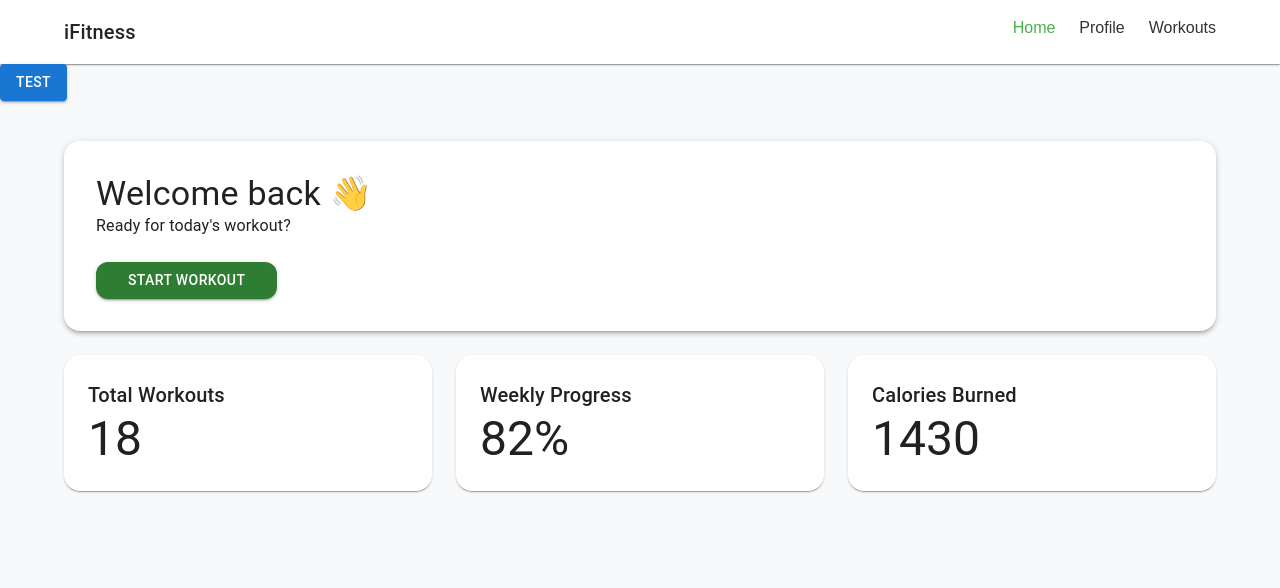
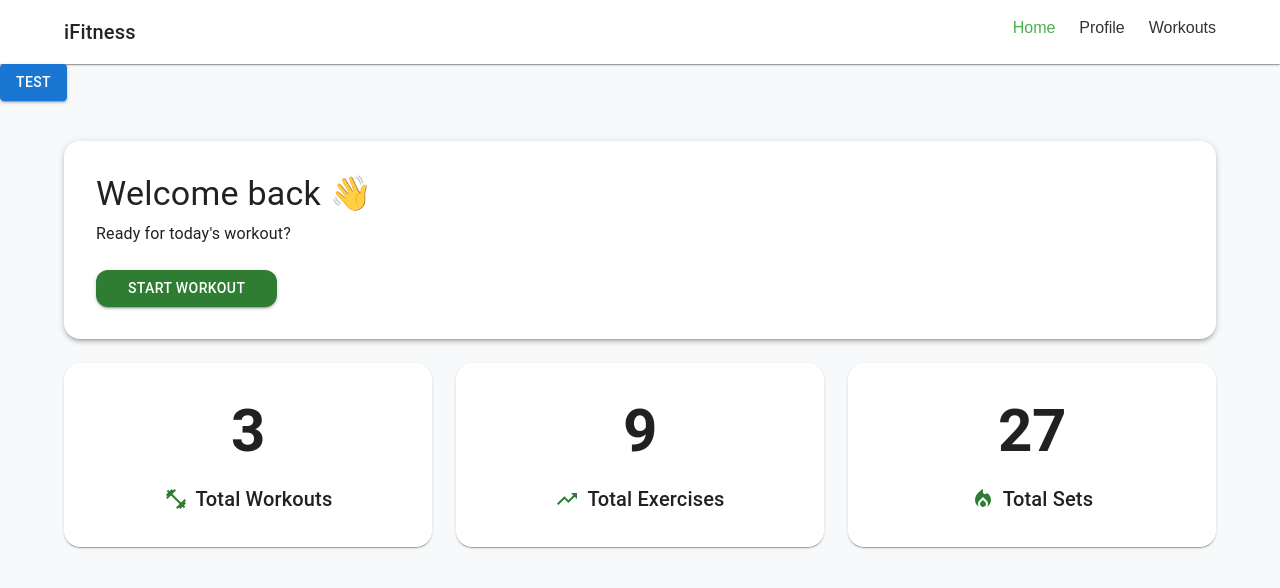
Before and after one commit to Kiankayan/IFitness-School-Project, a React (Vite) app: page / in a window 1280 px wide. Shown: the top 588 px of the page. Built offline with nearby package versions, Linux system fonts and the light colour scheme.

Commit message:
added StatCard.tsx

```diff
--- a/src/pages/Home.tsx
+++ b/src/pages/Home.tsx
@@ -1,6 +1,37 @@
-import { Container, Typography, Paper, Button, Grid } from "@mui/material";
+import { useEffect, useState } from "react";
+
+import { Container, Typography, Paper, Button } from "@mui/material";
+import Grid from "@mui/material/Grid";
+
+import FitnessCenterIcon from "@mui/icons-material/FitnessCenter";
+import TrendingUpIcon from "@mui/icons-material/TrendingUp";
+import LocalFireDepartmentIcon from "@mui/icons-material/LocalFireDepartment";
+
+import { getWorkouts } from "../services/fakeWorkoutService";
+import type { Workout } from "../types/types";
 
 function Home() {
+  const [workouts, setWorkouts] = useState<Workout[]>([]);
+
+  useEffect(() => {
+    setWorkouts(getWorkouts());
+  }, []);
+
+  const totalExercises = workouts.reduce(
+    (total, workout) => total + workout.exercises.length,
+    0,
+  );
+
+  const totalSets = workouts.reduce(
+    (total, workout) =>
+      total +
+      workout.exercises.reduce(
+        (exerciseTotal, exercise) => exerciseTotal + exercise.sets.length,
+        0,
+      ),
+    0,
+  );
+
   return (
     <Container>
       <Paper
@@ -13,7 +44,9 @@ function Home() {
       >
         <Typography variant="h4">Welcome back 👋</Typography>
 
-        <Typography variant="body1">Ready for today's workout?</Typography>
+        <Typography variant="body1" sx={{ mt: 1 }}>
+          Ready for today's workout?
+        </Typography>
 
         <Button
           variant="contained"
@@ -32,39 +65,102 @@ function Home() {
         <Grid size={{ xs: 12, md: 4 }}>
           <Paper
             sx={{
-              p: 3,
+              p: 4,
               borderRadius: 4,
+              height: "100%",
+              textAlign: "center",
             }}
           >
-            <Typography variant="h6">Total Workouts</Typography>
+            <Typography
+              variant="h2"
+              sx={{
+                fontWeight: "bold",
+              }}
+            >
+              {workouts.length}
+            </Typography>
 
-            <Typography variant="h3">18</Typography>
+            <Typography
+              variant="h6"
+              sx={{
+                display: "flex",
+                justifyContent: "center",
+                alignItems: "center",
+                gap: 1,
+                mt: 2,
+              }}
+            >
+              <FitnessCenterIcon color="success" />
+              Total Workouts
+            </Typography>
           </Paper>
         </Grid>
 
         <Grid size={{ xs: 12, md: 4 }}>
           <Paper
             sx={{
-              p: 3,
+              p: 4,
               borderRadius: 4,
+              height: "100%",
+              textAlign: "center",
             }}
           >
-            <Typography variant="h6">Weekly Progress</Typography>
+            <Typography
+              variant="h2"
+              sx={{
+                fontWeight: "bold",
+              }}
+            >
+              {totalExercises}
+            </Typography>
 
-            <Typography variant="h3">82%</Typography>
+            <Typography
+              variant="h6"
+              sx={{
+                display: "flex",
+                justifyContent: "center",
+                alignItems: "center",
+                gap: 1,
+                mt: 2,
+              }}
+            >
+              <TrendingUpIcon color="success" />
+              Total Exercises
+            </Typography>
           </Paper>
         </Grid>
 
         <Grid size={{ xs: 12, md: 4 }}>
           <Paper
             sx={{
-              p: 3,
+              p: 4,
               borderRadius: 4,
+              height: "100%",
+              textAlign: "center",
             }}
           >
-            <Typography variant="h6">Calories Burned</Typography>
+            <Typography
+              variant="h2"
+              sx={{
+                fontWeight: "bold",
+              }}
+            >
+              {totalSets}
+            </Typography>
 
-            <Typography variant="h3">1430</Typography>
+            <Typography
+              variant="h6"
+              sx={{
+                display: "flex",
+                justifyContent: "center",
+                alignItems: "center",
+                gap: 1,
+                mt: 2,
+              }}
+            >
+              <LocalFireDepartmentIcon color="success" />
+              Total Sets
+            </Typography>
           </Paper>
         </Grid>
       </Grid>
```
Also changed, not shown: src/components/dashboard/StatCard.tsx (added).
